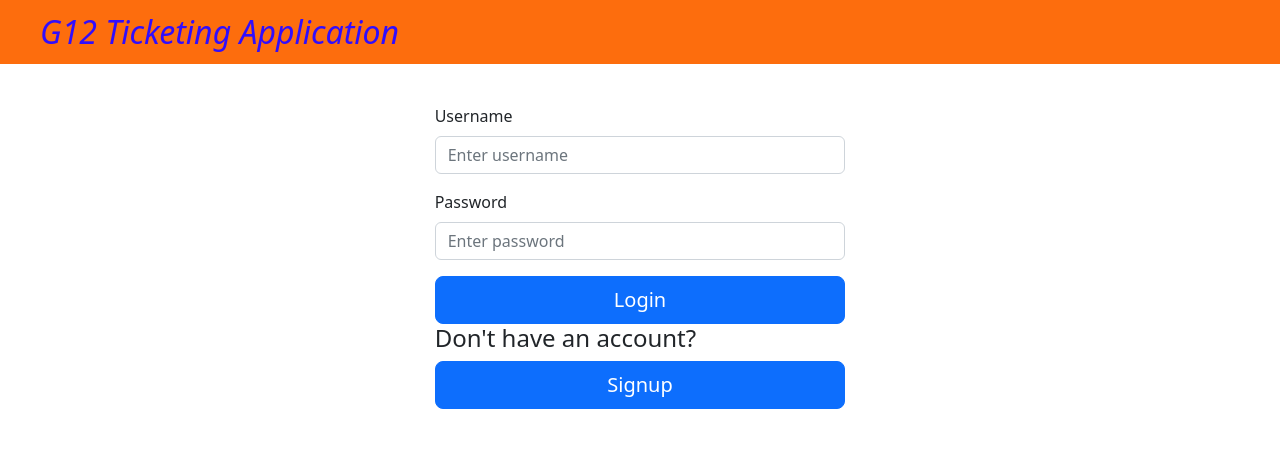
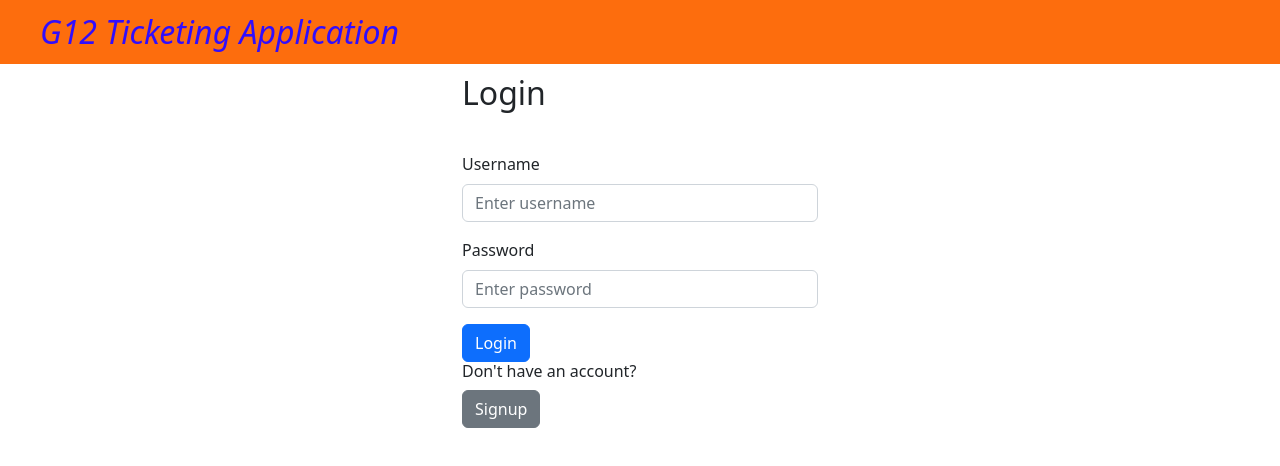
Before and after one commit to fulmicotone98/wa2_polito_letDuchiDegliAbruzzi, a React (Create React App) app in the folder client/: page /login in a window 1280 px wide. Shown: the top 466 px of the page. Built offline with nearby package versions, Linux system fonts and the light colour scheme; no server answers.

Commit message:
style fix

```diff
--- a/client/src/LoginRoute.js
+++ b/client/src/LoginRoute.js
@@ -1,4 +1,4 @@
-import { Col, Row } from "react-bootstrap";
+import { Col, Row,Container } from "react-bootstrap";
 import LoginForm from "./components/AuthComponent";
 import MainNavbar from "./MainNavbar";
 
@@ -12,13 +12,16 @@ function LoginRoute(props) {
                                 setKeycloakResponse={props.setKeycloakResponse}/>
                 </Col>
             </Row>
+            <Container>
                 <Row>
                     <Col></Col>
                     <Col>
+                        <h2 style={{marginTop:'10px'}}>Login</h2>
                         <LoginForm login={props.login} keycloackResponse={props.keycloakResponse}/>
                     </Col>
                     <Col></Col>
                 </Row>
+            </Container>
         </>)
 }
 
--- a/client/src/components/AuthComponent.js
+++ b/client/src/components/AuthComponent.js
@@ -1,6 +1,7 @@
 import { useState } from "react";
 import { Button, Form } from "react-bootstrap";
 import { useNavigate } from "react-router-dom"
+import { Row } from 'react-bootstrap'
 
 function LoginForm(props) {
     const [username, setUsername] = useState('');
@@ -29,16 +30,10 @@ function LoginForm(props) {
                     <Form.Label>Password</Form.Label>
                     <Form.Control type="password" placeholder="Enter password" value={password} onChange={ev => setPassword(ev.target.value)} required={true} />
                 </Form.Group>
+                <Button variant="primary" type="submit"> Login </Button>
+                <h6>Don't have an account?</h6>
+                <Button variant="secondary" onClick={() => handleNavigation('/registration')}> Signup </Button>
 
-                <div className="d-grid gap-2">
-                    <Button variant="primary" size="lg" type="submit"> Login </Button>
-                </div>
-                <div className="d-grid gap-2">
-                    <h4>Don't have an account?</h4>
-                </div>
-                <div className="d-grid gap-2">
-                    <Button variant="primary" size="lg" onClick={() => handleNavigation('/registration')}> Signup </Button>
-                </div>
             </Form>
         </>
     );
```
Lines whose indentation alone changed are shown as unchanged.
